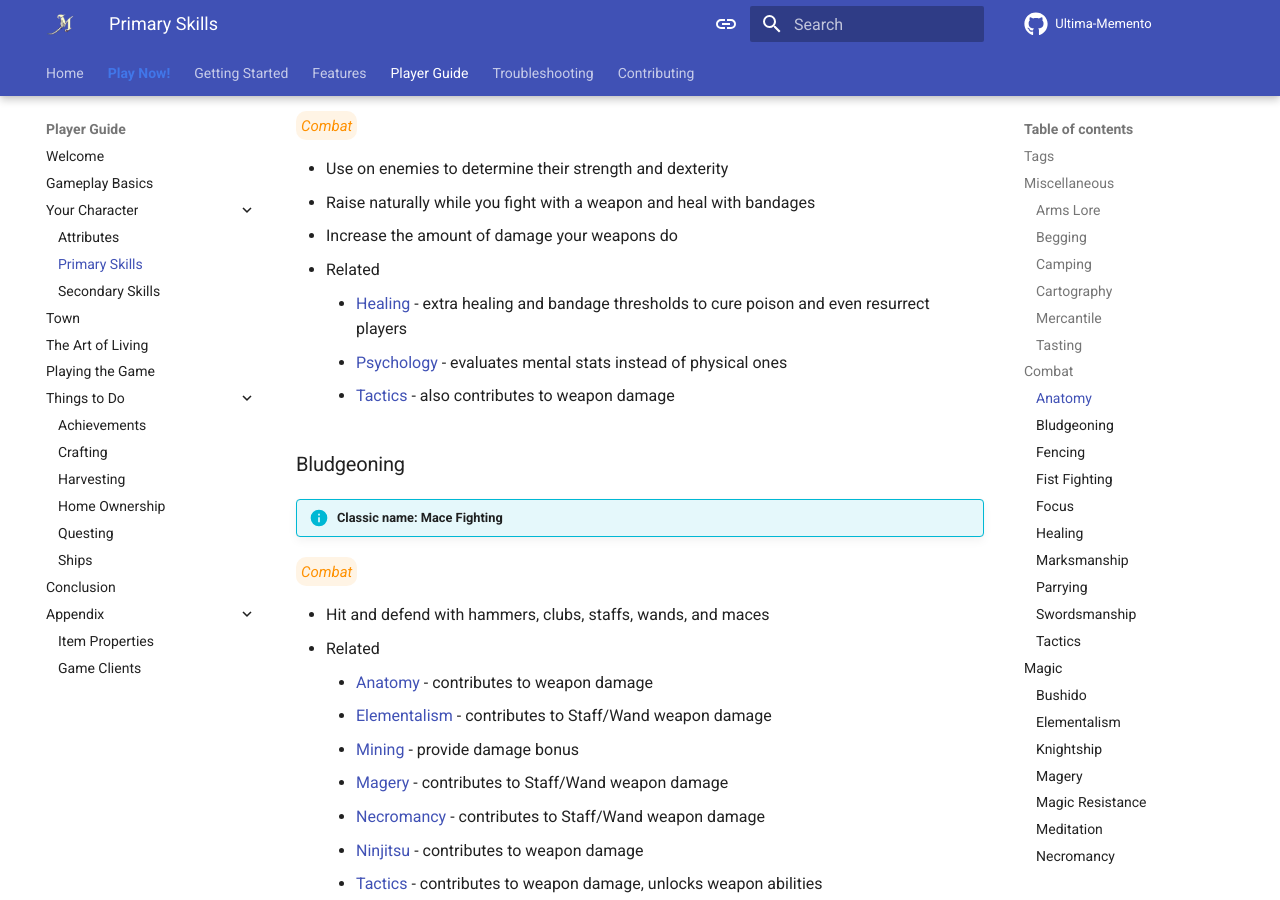
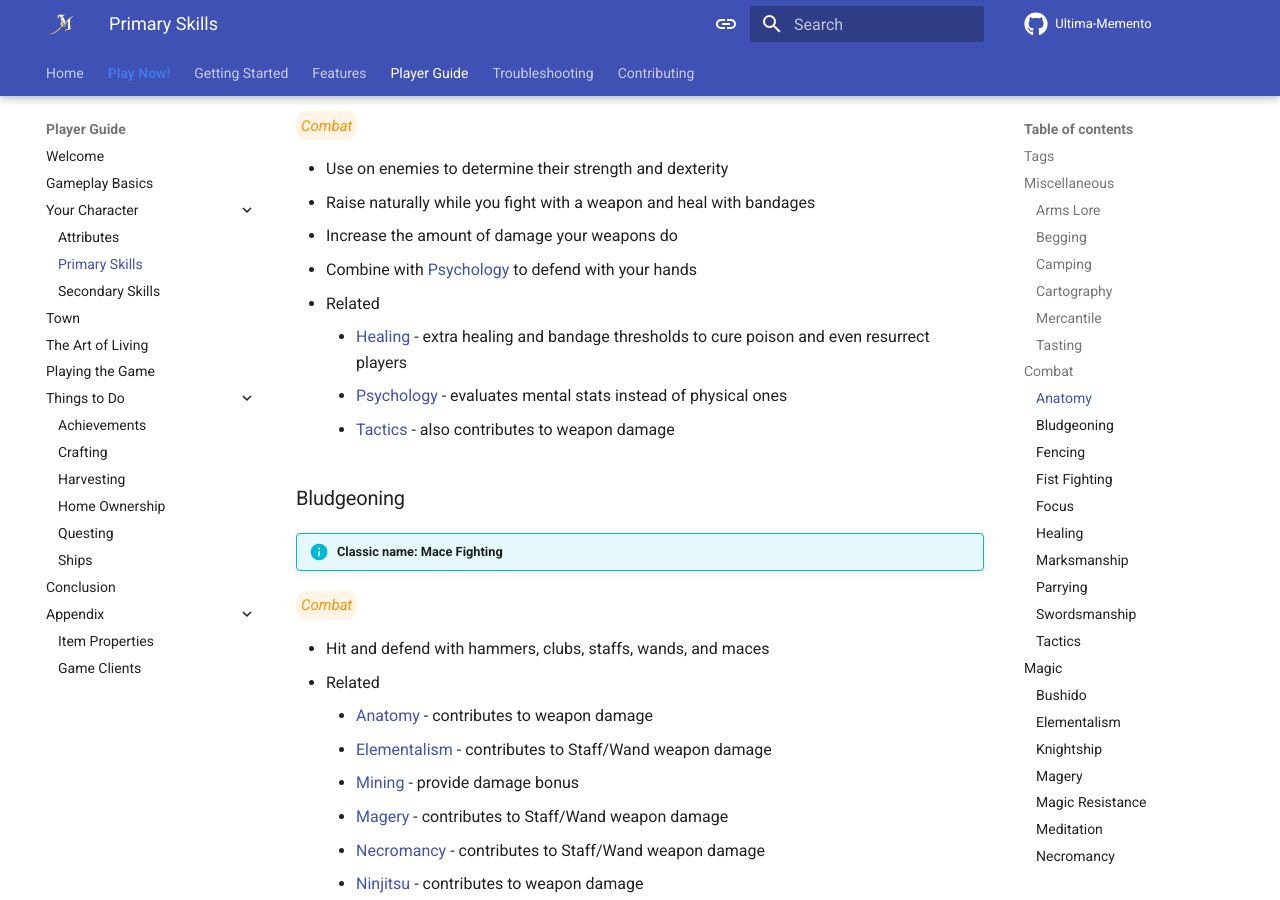
Before and after one commit to Jascen/Memento-Site, an MkDocs documentation site: the page built from docs/guide/skills-primary.md, in a window 1280 px wide and 900 px high, scrolled down 4121 px. Built offline with MkDocs 1.6.1 and Material for MkDocs 9.7.7, drawn with Linux system fonts in a browser that asks for light colours; comment, search, counter and statistics services are not loaded; some of the changed text lies outside the part shown.

Commit message:
- Add anatomy+psychology skill hints

```diff
--- a/docs/guide/skills-primary.md
+++ b/docs/guide/skills-primary.md
@@ -116,6 +116,7 @@ Most skills are considered *Primary* skills. The following skills <u>will be cou
 - Use on enemies to determine their strength and dexterity
 - Raise naturally while you fight with a weapon and heal with bandages
 - Increase the amount of damage your weapons do
+- Combine with [Psychology](#psychology) to defend with your hands
 - Related
 	- [Healing](#healing) - extra healing and bandage thresholds to cure poison and even resurrect players
 	- [Psychology](#psychology) - evaluates mental stats instead of physical ones
@@ -387,6 +388,7 @@ Most skills are considered *Primary* skills. The following skills <u>will be cou
 	- *Jester* class
 	- *Magery* skill
 - Used to determine success rate of *Jedi* and *Syth* spells
+- Combine with [Anatomy](#anatomy) to defend with your hands
 - Related
 	- [Begging](#begging) - pre-req for *Jester* class
 	- [Meditation](#meditation) - related mana-focused skill
```
